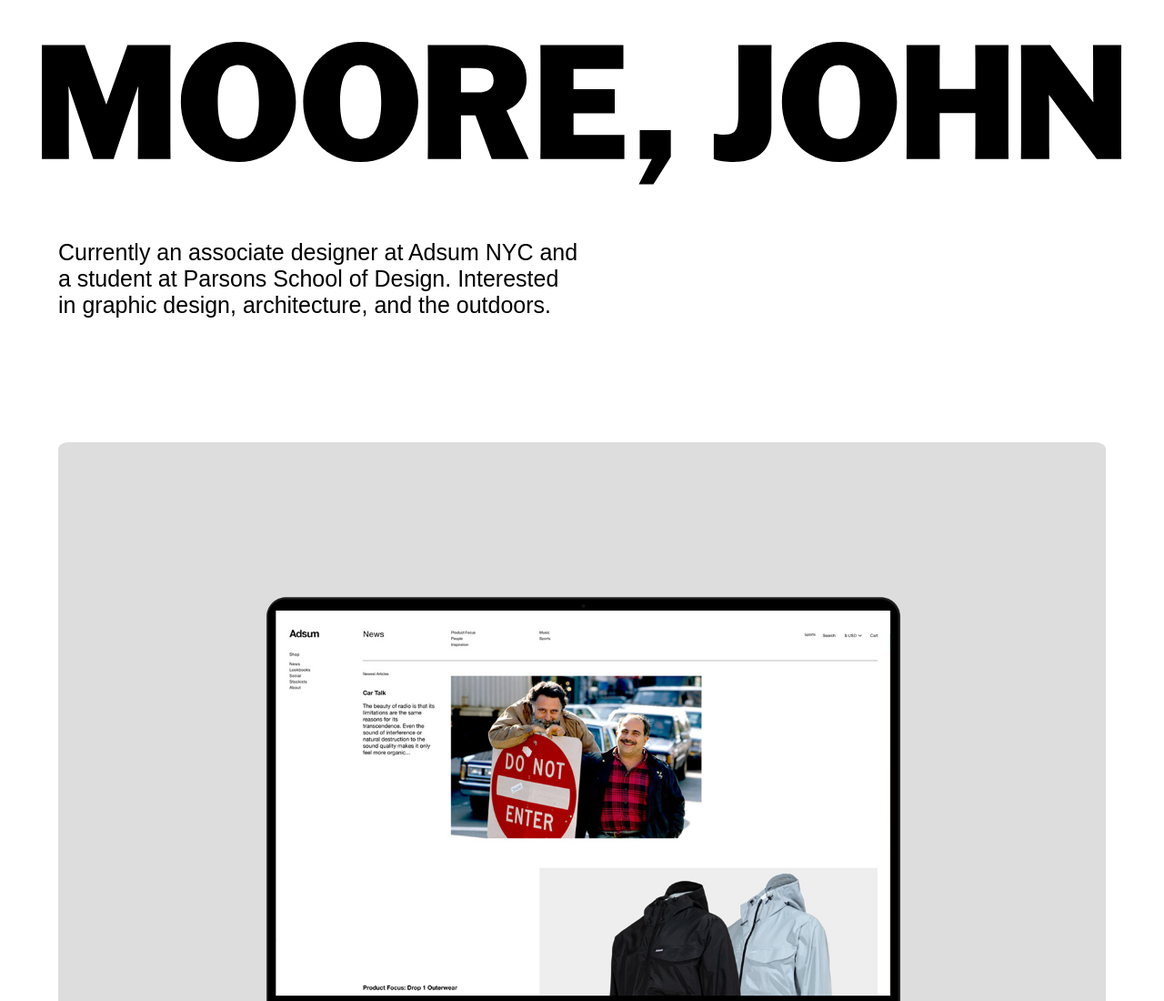
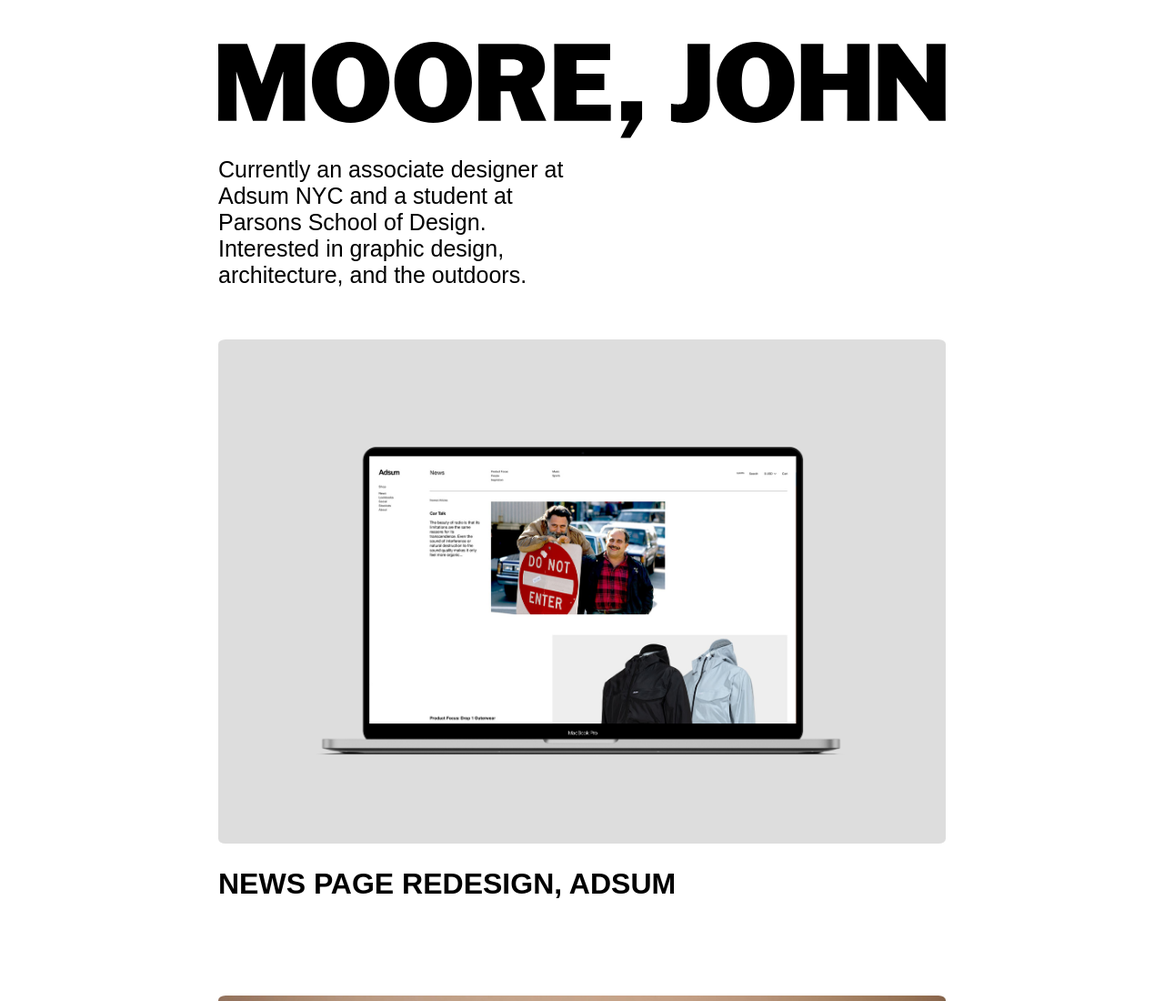
Before and after one commit to JM91214/portfolio, a plain HTML site: page index.html in a window 1280 px wide. Shown: the top 1100 px of the page at 91% size. Drawn offline with Linux system fonts and the light colour scheme; a web font is replaced by a local one.

Commit message:
Add files via upload

```diff
--- a/css/styles.css
+++ b/css/styles.css
@@ -29,7 +29,7 @@ img{ border-radius: 1%; }
 
 
 @media all and (max-width: 800px) {
-header{position: absolute; grid-row: 1; grid-column: 2; width: 180px;}
+header{ grid-row: 1; grid-column: 2; width: 180px;}
 ul a {  font-size: 21pt; line-height: 1pt;  }
 .navigation-logo{ margin-bottom: 20px; }
 }
--- a/index.html
+++ b/index.html
@@ -24,12 +24,12 @@
 		.intro-home{ margin-top:  2vh; margin-bottom: 7vh;}
 
 
-		header { display: block;  padding: 3vw 3vw 0; width: auto; }
+		header { display: block;  padding: 3vw 3vw 0; width: auto; max-width: 800px; margin-left: auto; margin-right: auto;}
 
 
 
 	/** Setting up the main grid*/
-		main { display: grid; grid-template-columns: repeat(4, 1fr); grid-column-gap: em;  grid-template-rows: 5; padding: 3vw 3vw 0; width: 90vw; margin: 0 auto; padding-top: 0;}
+		main { display: grid; grid-template-columns: repeat(4, 1fr); grid-column-gap: em;  grid-template-rows: 5; padding: 3vw 3vw 0; width: 90vw; max-width: 800px; margin: 0 auto; padding-top: 0;}
 
 
 
@@ -68,9 +68,9 @@
 	}
 
 
-    @media all and (min-width: 1000px) {
+    /*@media all and (min-width: 1000px) {
  		p{ font-size:20px; padding-bottom: 10vh; padding-top: 5vh;}
- 	}
+ 	}*/
  	  @media all and (min-width: 1200px) {
  		p{ font-size:25px; }
  	}
```
